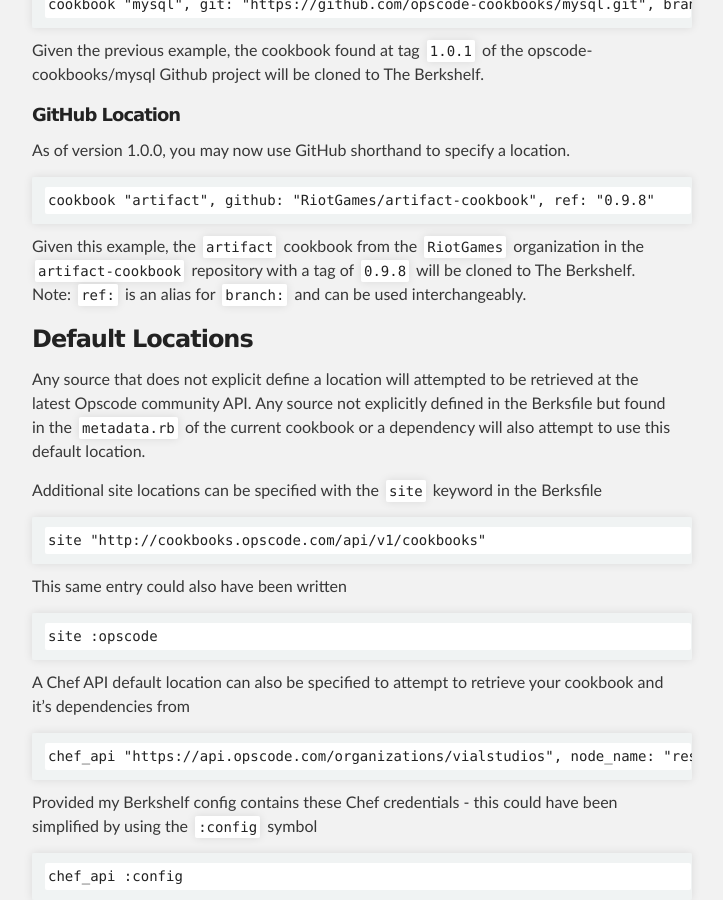
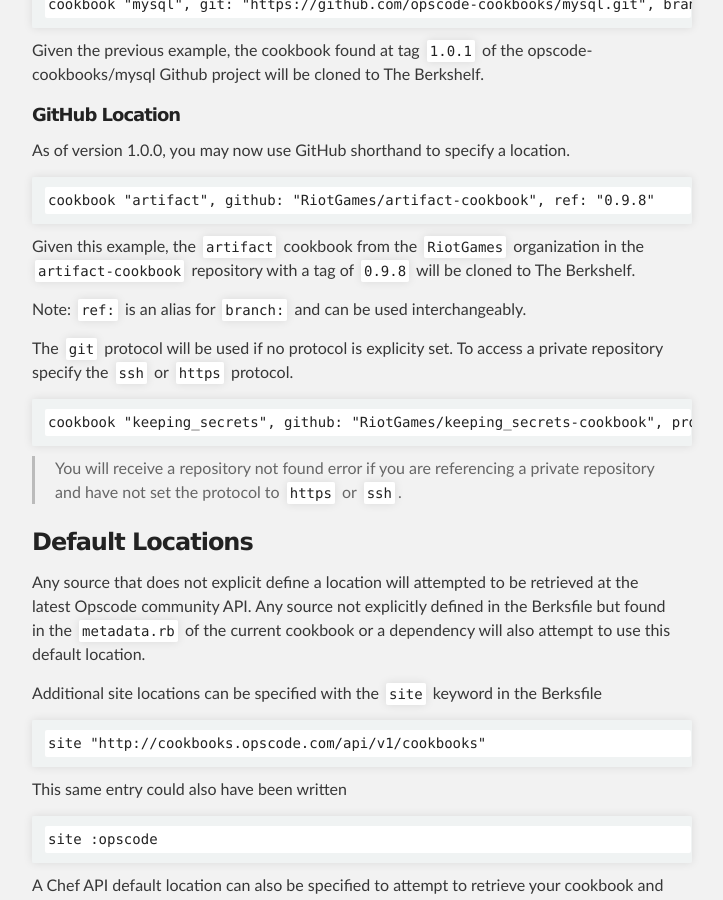
Before and after one commit to berkshelf/berkshelf, a Jekyll site: the page built from index.html, in a window 1280 px wide and 900 px high, scrolled down 8097 px. Shown: the whole window, without its empty margins (288-1011 px from the left). Built offline with Jekyll 4.4.1, drawn with Linux system fonts in a browser that asks for light colours.

Commit message:
add documentation for accessing private cookbooks via Github location

```diff
--- a/_includes/index.md
+++ b/_includes/index.md
@@ -276,7 +276,14 @@ As of version 1.0.0, you may now use GitHub shorthand to specify a location.
     cookbook "artifact", github: "RiotGames/artifact-cookbook", ref: "0.9.8"
 
 Given this example, the `artifact` cookbook from the `RiotGames` organization in the `artifact-cookbook` repository with a tag of `0.9.8` will be cloned to The Berkshelf.
+
 Note: `ref:` is an alias for `branch:` and can be used interchangeably.
+
+The `git` protocol will be used if no protocol is explicity set. To access a private repository specify the `ssh` or `https` protocol.
+
+    cookbook "keeping_secrets", github: "RiotGames/keeping_secrets-cookbook", protocol: :ssh
+
+> You will receive a repository not found error if you are referencing a private repository and have not set the protocol to `https` or `ssh`.
 
 ### Default Locations
 
```
